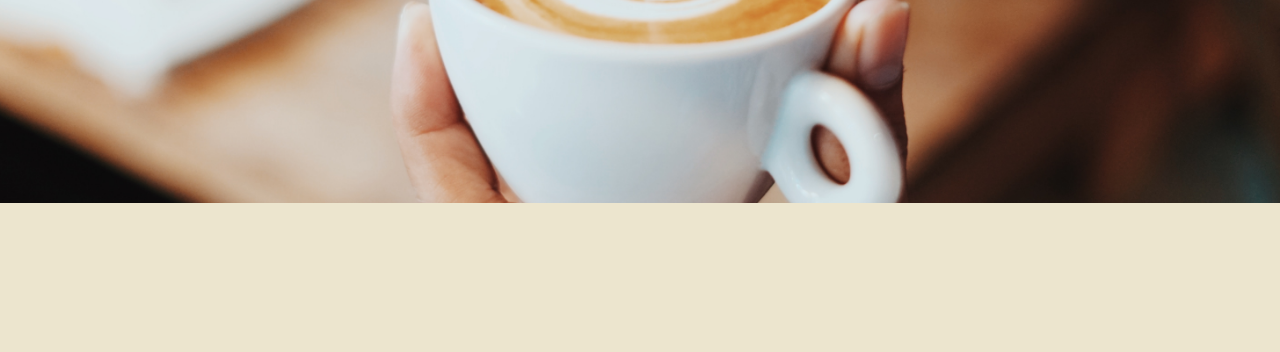
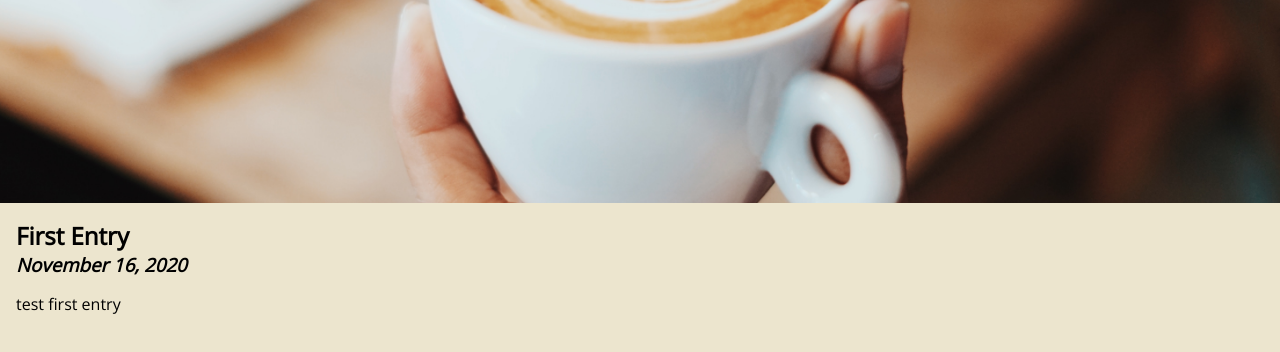
Before and after one commit to anton-nyc/psd-starter, a Gatsby site: page / in a window 1280 px wide. Shown: the part 436-788 px from the top of the page. Built offline with nearby package versions, Linux system fonts and the light colour scheme; Gatsby itself is replaced by a stand-in of ours.

Commit message:
blog list added

```diff
--- a/gatsby-config.js
+++ b/gatsby-config.js
@@ -3,6 +3,14 @@ module.exports = {
     title: 'The Coffee Blog'
   },
   plugins: [
-    'gatsby-plugin-netlify-cms'
+    'gatsby-plugin-netlify-cms',
+    {
+      resolve: 'gatsby-source-filesystem',
+      options: {
+        name: 'blog',
+        path: 'src/blog'
+      }
+    },
+    'gatsby-transformer-remark'
   ]
 };
--- a/package.json
+++ b/package.json
@@ -16,6 +16,8 @@
   "dependencies": {
     "gatsby": "^2.26.1",
     "gatsby-plugin-netlify-cms": "^4.3.5",
+    "gatsby-source-filesystem": "^2.3.14",
+    "gatsby-transformer-remark": "^2.8.19",
     "netlify-cms-app": "^2.12.15",
     "react": "^16.13.1",
     "react-dom": "^16.13.1"
--- /dev/null
+++ b/src/components/BlogList.js
@@ -0,0 +1,33 @@
+import React from 'react';
+import { graphql, useStaticQuery } from 'gatsby';
+import BlogPost from './BlogPost';
+export default function BlogList() {
+  const data = useStaticQuery(graphql`
+    {
+      allMarkdownRemark {
+        edges {
+          node {
+            id
+            frontmatter {
+              title
+              date(formatString: "MMMM D, YYYY")
+            }
+            excerpt
+          }
+        }
+      }
+    }
+  `);
+
+    return (
+    <div>
+      {data.allMarkdownRemark.edges.map(edge => (
+        <BlogPost
+          key={edge.node.id}
+          title={edge.node.frontmatter.title}
+          date={edge.node.frontmatter.date}
+          excerpt={edge.node.excerpt} />
+      ))}
+    </div>
+  );
+}
--- /dev/null
+++ b/src/components/BlogPost.js
@@ -0,0 +1,11 @@
+import React from 'react';
+import styles from './BlogPost.module.css';
+export default function BlogPost({ title, date, excerpt }) {
+  return (
+    <article className={styles.blog}>
+      <h2>{title}</h2>
+      <h3>{date}</h3>
+      <p>{excerpt}</p>
+    </article>
+  );
+}
--- /dev/null
+++ b/src/components/BlogPost.module.css
@@ -0,0 +1,10 @@
+.blog {
+    padding: 1rem;
+  }
+  .blog h2 {
+    margin: 0;
+  }
+  .blog h3 {
+    margin: 0;
+    font-style: italic;
+  }
--- a/src/pages/index.js
+++ b/src/pages/index.js
@@ -1,11 +1,8 @@
 import React from 'react';
-
 import { graphql, useStaticQuery } from 'gatsby';
-
+import BlogList from '../components/BlogList';
 import Layout from '../components/Layout';
-
 import styles from './index.module.css';
-
 export default function IndexPage() {
   const data = useStaticQuery(graphql`
     {
@@ -16,12 +13,12 @@ export default function IndexPage() {
       }
     }
   `);
-
   return (
     <Layout>
       <div id={styles.hero}>
         <h1>{data.site.siteMetadata.title}</h1>
       </div>
+      <BlogList />
     </Layout>
   );
 }
```
Also changed, not shown: 1 other file. Lines whose indentation alone changed are shown as unchanged.
